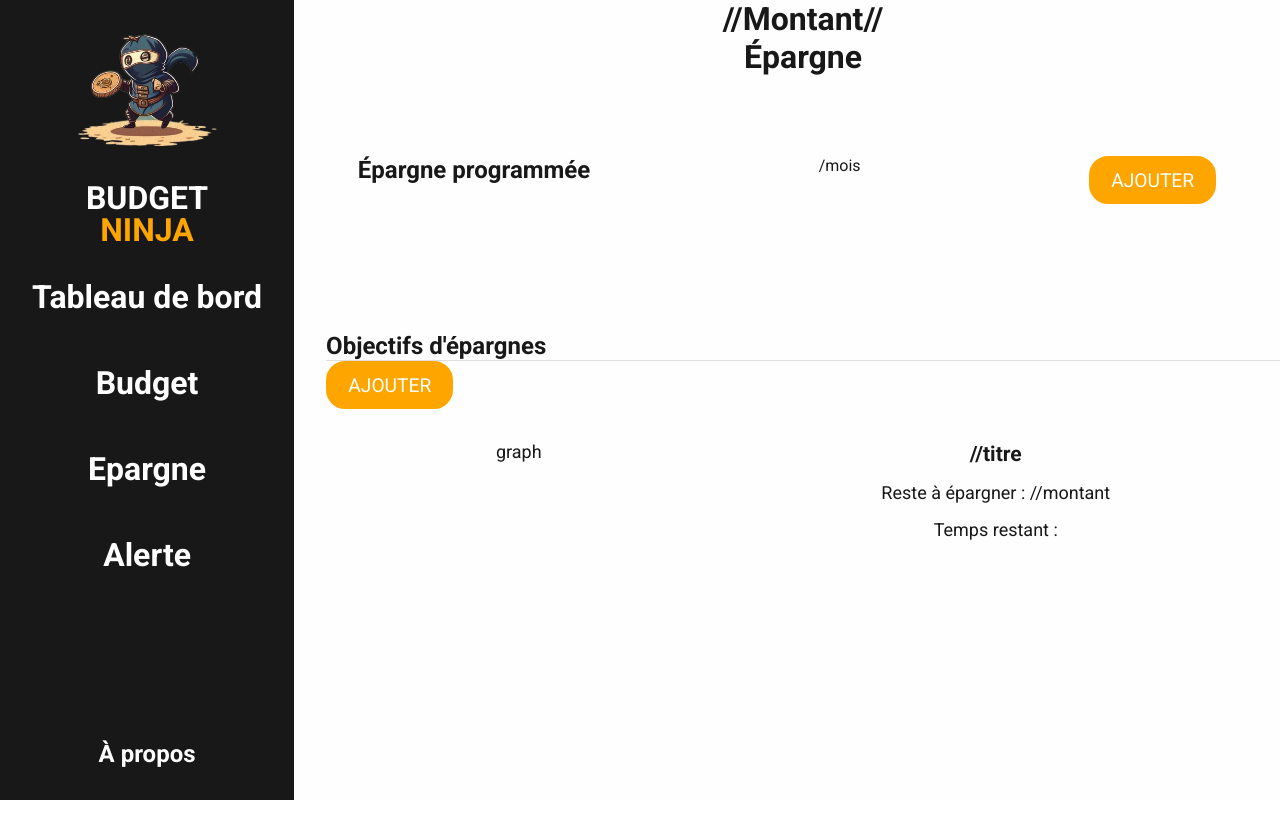
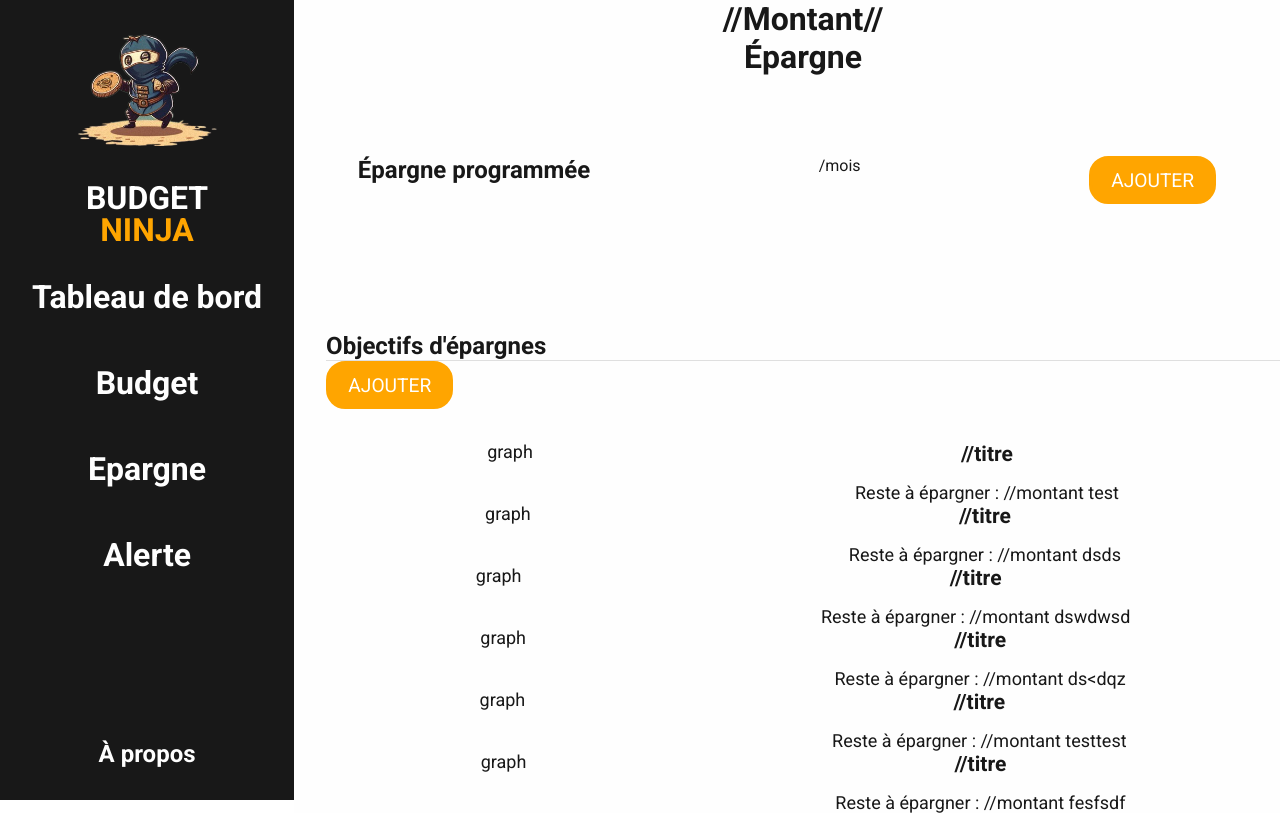
Before and after one commit to juan5987/budgetninjafront, an Angular app: page /saving in a window 1280 px wide. Built offline with nearby package versions, Linux system fonts and the light colour scheme; data requests are answered from the project's data file; a web font is replaced by a local one.

Commit message:
ngFor for componant

```diff
--- a/db.json
+++ b/db.json
@@ -27,6 +27,20 @@
       "yesOrNo": "oui",
       "endDate": true,
       "id": 4
+    },
+    {
+      "objEpargne": "testtest",
+      "amountToGet": 20,
+      "yesOrNo": "non",
+      "endDate": "2023-06-25",
+      "id": 5
+    },
+    {
+      "objEpargne": "fesfsdf",
+      "amountToGet": 4,
+      "yesOrNo": "non",
+      "endDate": "2023-06-24",
+      "id": 6
     }
   ],
   "comments": [
--- a/src/app/pages/saving/saving-project/saving-project.component.html
+++ b/src/app/pages/saving/saving-project/saving-project.component.html
@@ -8,9 +8,7 @@
 
 
   <h3>//titre</h3>
-  <span>Reste à épargner : //montant </span>
-  <span>Temps restant : </span>
-
+  <span>Reste à épargner : //montant {{project.objEpargne}}</span>
 
 
 
--- a/src/app/pages/saving/saving.component.html
+++ b/src/app/pages/saving/saving.component.html
@@ -54,9 +54,9 @@
       </div>
 
 
-
-      <app-saving-project></app-saving-project>
-
+  <div *ngFor="let project of projects">
+      <app-saving-project [project]="project" ></app-saving-project>
+  </div>
 
 
     </div>
--- a/src/app/pages/saving/saving.component.ts
+++ b/src/app/pages/saving/saving.component.ts
@@ -1,7 +1,8 @@
-import { Component } from '@angular/core';
+import { Component, OnInit } from '@angular/core';
 import {MatDialog} from '@angular/material/dialog';
 import {AddProjectModalComponent} from "./add-project-modal/add-project-modal.component";
 import {AddSavingModalComponent} from "./add-saving-modal/add-saving-modal.component";
+import {ApiServiceService} from "./saving-service/api-service.service";
 
 
 @Component({
@@ -9,14 +10,25 @@ import {AddSavingModalComponent} from "./add-saving-modal/add-saving-modal.compo
   templateUrl: './saving.component.html',
   styleUrls: ['./saving.component.css']
 })
-export class SavingComponent {
+export class SavingComponent implements OnInit{
 
   selectedDate?: Date;
+  projects!: any;
+  ngOnInit() {
+    this.api.getSavingGoal()
+      .subscribe((data : any)=> {
+        this.projects = data
+      })
 
-  constructor(private dialog: MatDialog) {
+  }
+
+  constructor(private dialog: MatDialog, private api : ApiServiceService) {
 
 
   }
+
+
+
 
   openDialog() {
     this.dialog.open(AddProjectModalComponent, {
```
Also changed, not shown: src/app/pages/saving/saving-project/saving-project.component.ts (+4 -4 lines).
